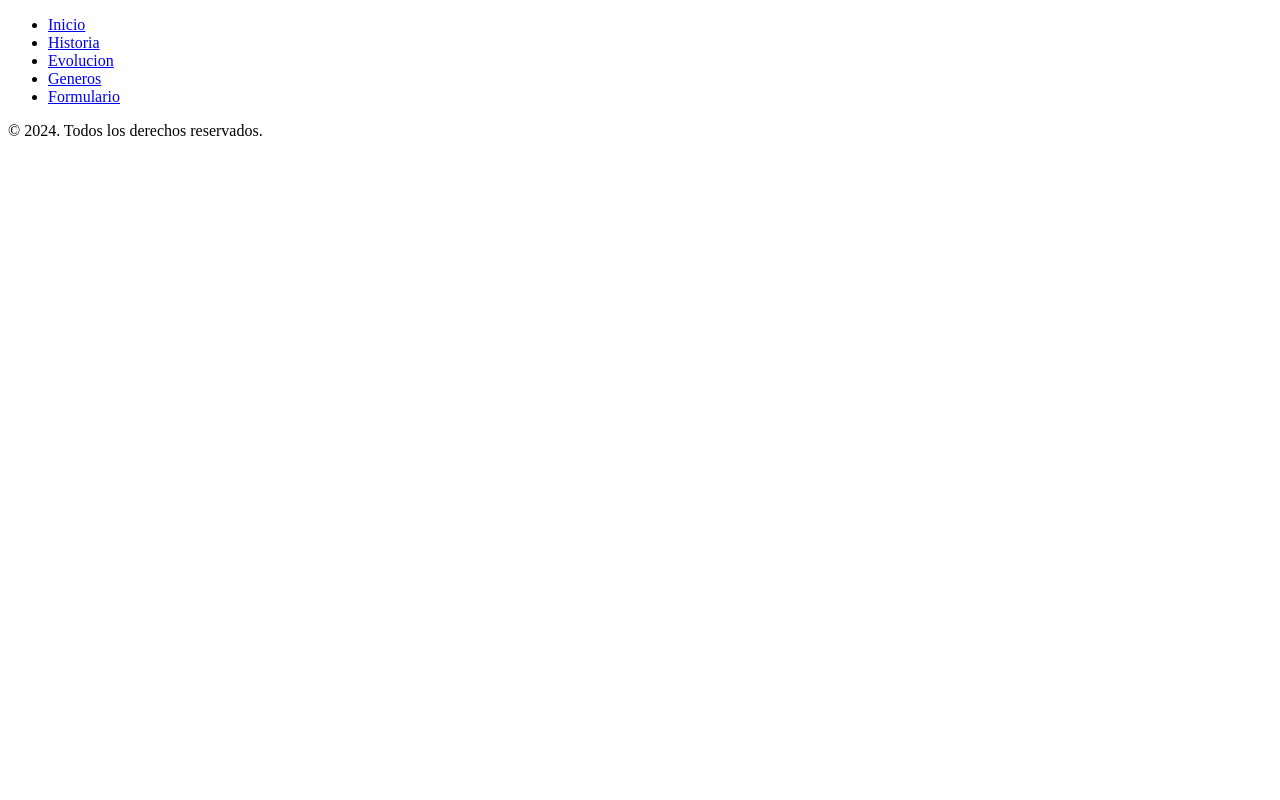
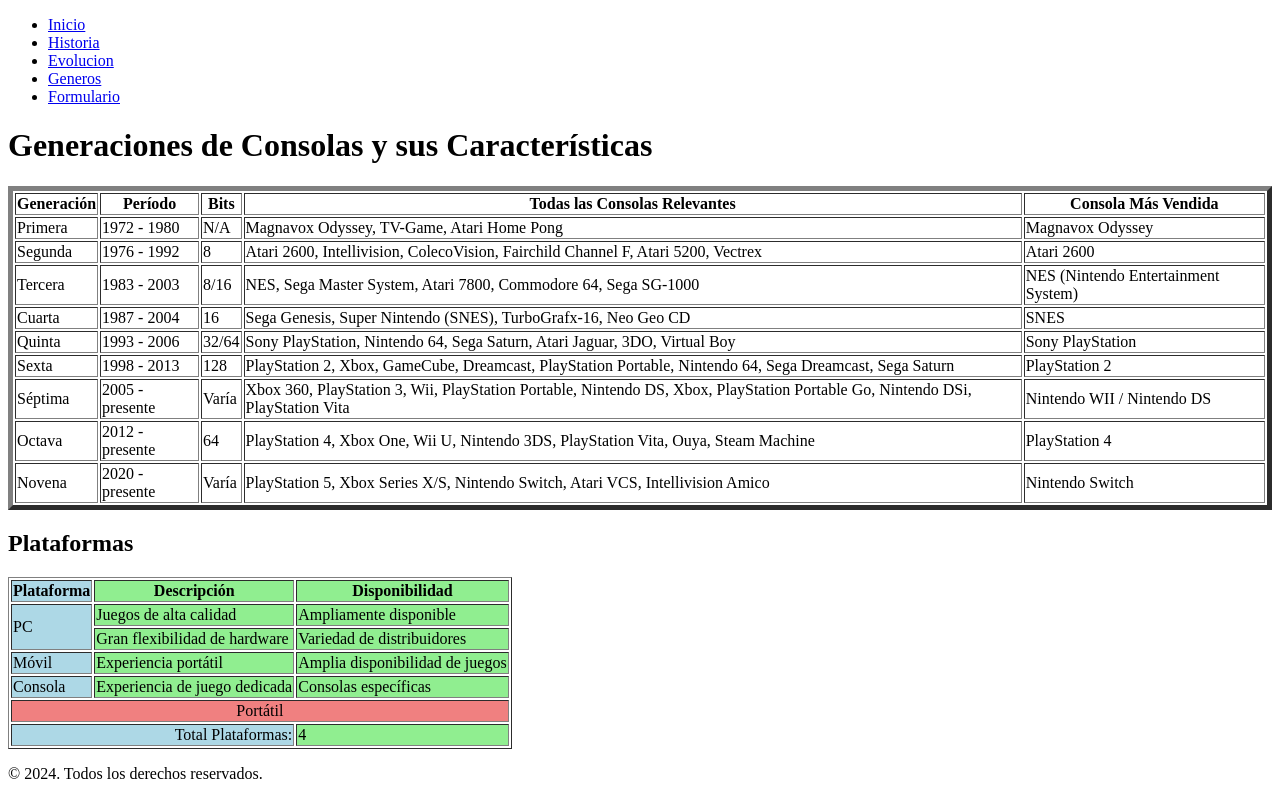
Before and after one commit to Deivid-SG/Proyecto-Web, a plain HTML site: page evolucion.html in a window 1280 px wide. Drawn offline with Linux system fonts and the light colour scheme.

Commit message:
tablas de evolucion

```diff
--- a/evolucion.html
+++ b/evolucion.html
@@ -21,7 +21,121 @@
     </header>
     <!-- contenido -->
     <main>
-
+        <h1>Generaciones de Consolas y sus Características</h1>
+        <table border="5px">
+            <tr>
+                <th>Generación</th>
+                <th>Período</th>
+                <th>Bits</th>
+                <th>Todas las Consolas Relevantes</th>
+                <th>Consola Más Vendida</th>
+            </tr>
+            <tr>
+                <td>Primera</td>
+                <td>1972 - 1980</td>
+                <td>N/A</td>
+                <td>Magnavox Odyssey, TV-Game, Atari Home Pong</td>
+                <td>Magnavox Odyssey</td>
+            </tr>
+            <tr>
+                <td>Segunda</td>
+                <td>1976 - 1992</td>
+                <td>8</td>
+                <td>Atari 2600, Intellivision, ColecoVision, Fairchild Channel F, Atari 5200, Vectrex</td>
+                <td>Atari 2600</td>
+            </tr>
+            <tr>
+                <td>Tercera</td>
+                <td>1983 - 2003</td>
+                <td>8/16</td>
+                <td>NES, Sega Master System, Atari 7800, Commodore 64, Sega SG-1000</td>
+                <td>NES (Nintendo Entertainment System)</td>
+            </tr>
+            <tr>
+                <td>Cuarta</td>
+                <td>1987 - 2004</td>
+                <td>16</td>
+                <td>Sega Genesis, Super Nintendo (SNES), TurboGrafx-16, Neo Geo CD</td>
+                <td>SNES</td>
+            </tr>
+            <tr>
+                <td>Quinta</td>
+                <td>1993 - 2006</td>
+                <td>32/64</td>
+                <td>Sony PlayStation, Nintendo 64, Sega Saturn, Atari Jaguar, 3DO, Virtual Boy</td>
+                <td>Sony PlayStation</td>
+            </tr>
+            <tr>
+                <td>Sexta</td>
+                <td>1998 - 2013</td>
+                <td>128</td>
+                <td>PlayStation 2, Xbox, GameCube, Dreamcast, PlayStation Portable, Nintendo 64, Sega Dreamcast, Sega Saturn</td>
+                <td>PlayStation 2</td>
+            </tr>
+            <tr>
+                <td>Séptima</td>
+                <td>2005 - presente</td>
+                <td>Varía</td>
+                <td>Xbox 360, PlayStation 3, Wii, PlayStation Portable, Nintendo DS, Xbox, PlayStation Portable Go, Nintendo DSi, PlayStation Vita</td>
+                <td>Nintendo WII / Nintendo DS</td>
+            </tr>
+            <tr>
+                <td>Octava</td>
+                <td>2012 - presente</td>
+                <td>64</td>
+                <td>PlayStation 4, Xbox One, Wii U, Nintendo 3DS, PlayStation Vita, Ouya, Steam Machine</td>
+                <td>PlayStation 4</td>
+            </tr>
+            <tr>
+                <td>Novena</td>
+                <td>2020 - presente</td>
+                <td>Varía</td>
+                <td>PlayStation 5, Xbox Series X/S, Nintendo Switch, Atari VCS, Intellivision Amico</td>
+                <td>Nintendo Switch</td>
+            </tr>
+        </table>
+        <h2>Plataformas</h2>
+        <table border="1">
+            <colgroup span="1" style="background-color: lightblue;"></colgroup>
+            <colgroup span="2" style="background-color: lightgreen;"></colgroup>
+            <thead>
+                <tr>
+                    <th>Plataforma</th>
+                    <th>Descripción</th>
+                    <th>Disponibilidad</th>
+                </tr>
+            </thead>
+            <tbody>
+                <tr>
+                    <td rowspan="2">PC</td>
+                    <td>Juegos de alta calidad</td>
+                    <td>Ampliamente disponible</td>
+                </tr>
+                <tr>
+                    <td>Gran flexibilidad de hardware</td>
+                    <td>Variedad de distribuidores</td>
+                </tr>
+                <tr>
+                    <td>Móvil</td>
+                    <td>Experiencia portátil</td>
+                    <td>Amplia disponibilidad de juegos</td>
+                </tr>
+                <tr>
+                    <td>Consola</td>
+                    <td>Experiencia de juego dedicada</td>
+                    <td>Consolas específicas</td>
+                </tr>
+                <tr>
+                    <td colspan="3" style="text-align: center; background-color: lightcoral;">Portátil</td>
+                </tr>
+            </tbody>
+            <tfoot>
+                <tr>
+                    <td colspan="2" style="text-align: right;">Total Plataformas:</td>
+                    <td>4</td>
+                </tr>
+            </tfoot>
+        </table>
     </main>
     <!-- pie de pagina -->
     <footer>
```
